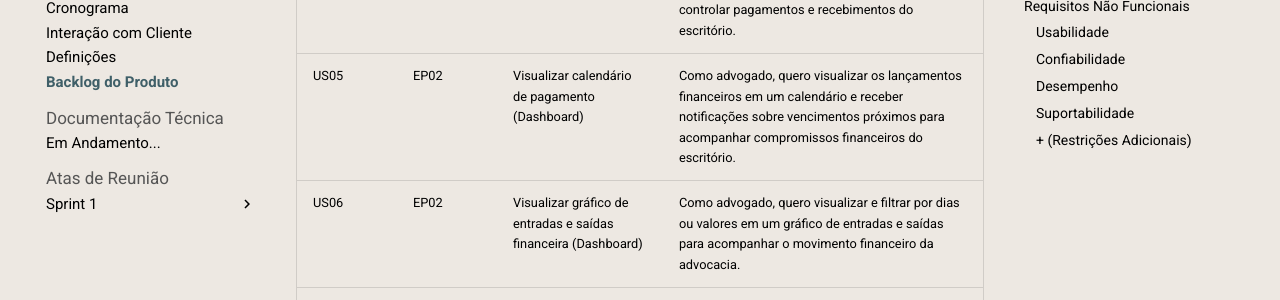
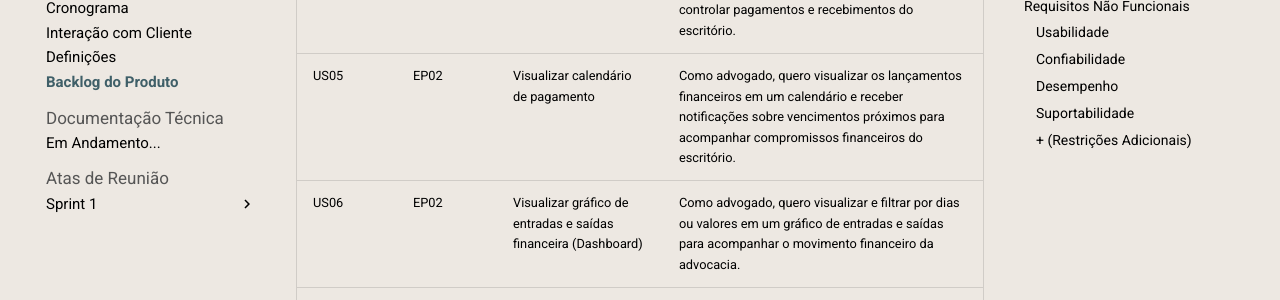
Before and after one commit to TPPE-2026-2-G4/advog-docs, an MkDocs documentation site: the page built from docs/pages/1-visao/5-backlog.md, in a window 1280 px wide and 900 px high, scrolled down 2308 px. Shown: the part 192-492 px from the top of the window. Built offline with MkDocs 1.6.1 and Material for MkDocs 9.7.7, drawn with Linux system fonts in a browser that asks for light colours; comment, search, counter and statistics services are not loaded.

Commit message:
docs: update US05 title in backlog to remove dashboard reference

```diff
--- a/docs/pages/1-visao/5-backlog.md
+++ b/docs/pages/1-visao/5-backlog.md
@@ -38,7 +38,7 @@ Por sua vez, os **Temas** funcionam como agrupamentos de histórias e épicos qu
 | US02 | EP01 | Credenciar Usuário | Como advogado ou estagiário, quero ser capaz de fazer login com meu email empresarial e senha, para que eu possa acessar as funções da área privada do sistema. |
 | US03 | EP01 | Controlar Permissão | Como administrador, quero restringir os direitos de interação da área privada entre os diferentes perfis disponíveis para manter a segurança de utilização. |
 | US04 | EP02 | Registrar Dados de Finanças | Como usuário autorizado, quero registrar manualmente lançamentos financeiros, para controlar pagamentos e recebimentos do escritório. |
-| US05 | EP02 | Visualizar calendário de pagamento (Dashboard) | Como advogado, quero visualizar os lançamentos financeiros em um calendário e receber notificações sobre vencimentos próximos para acompanhar compromissos financeiros do escritório. |
+| US05 | EP02 | Visualizar calendário de pagamento | Como advogado, quero visualizar os lançamentos financeiros em um calendário e receber notificações sobre vencimentos próximos para acompanhar compromissos financeiros do escritório. |
 | US06 | EP02 | Visualizar gráfico de entradas e saídas financeira (Dashboard) | Como advogado, quero visualizar e filtrar por dias ou valores em um gráfico de entradas e saídas para acompanhar o movimento financeiro da advocacia. |
 | US07 | EP02 | Visualizar planejamento de pagamentos (Dashboard) | Como advogado, quero visualizar e filtrar, por um determinado período de tempo configurável, pagamentos previstos, feitos e em atrasos, para tomar decisões estratégicas. |
 | US08 | EP03 | Gerenciar Atividades | Como usuário autorizado, quero criar, adicionar detalhes e apagar ATIVIDADES da advocacia, para delegar as atribuições atuais do escritório. |
```
